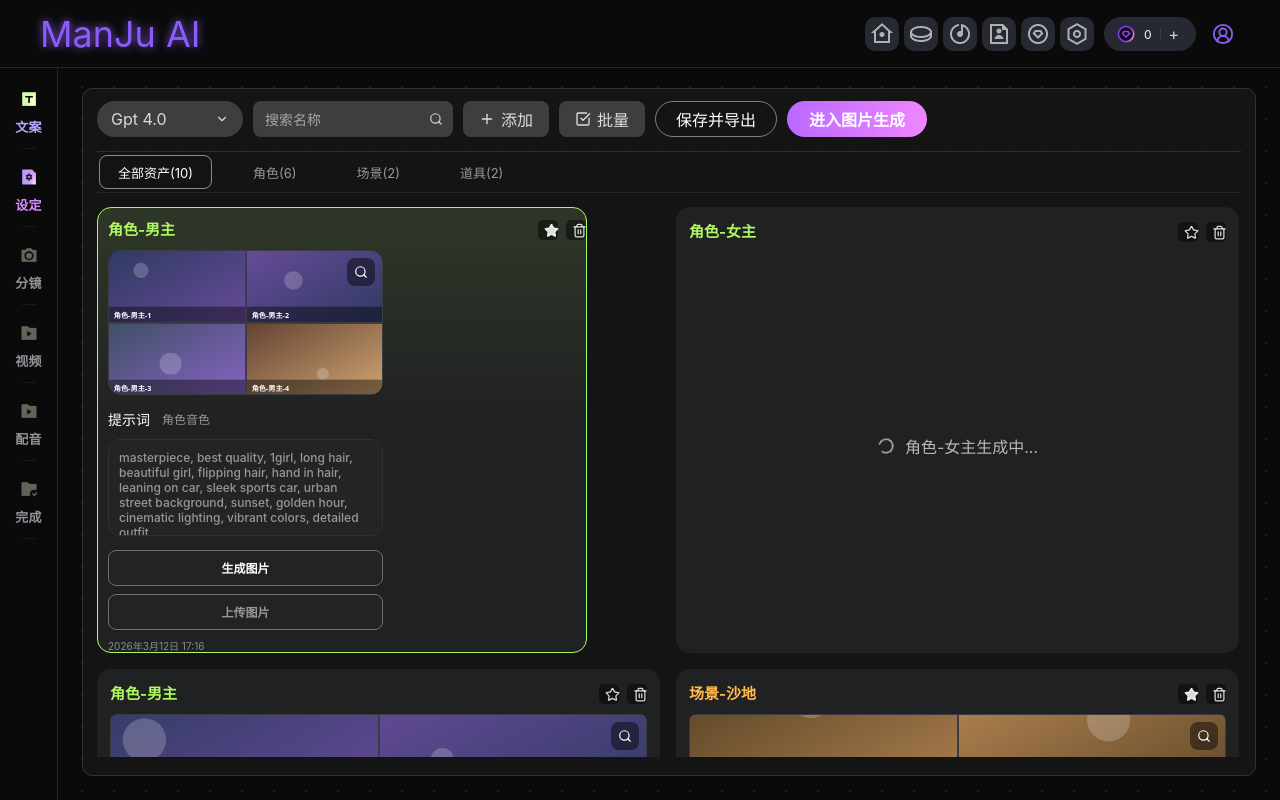
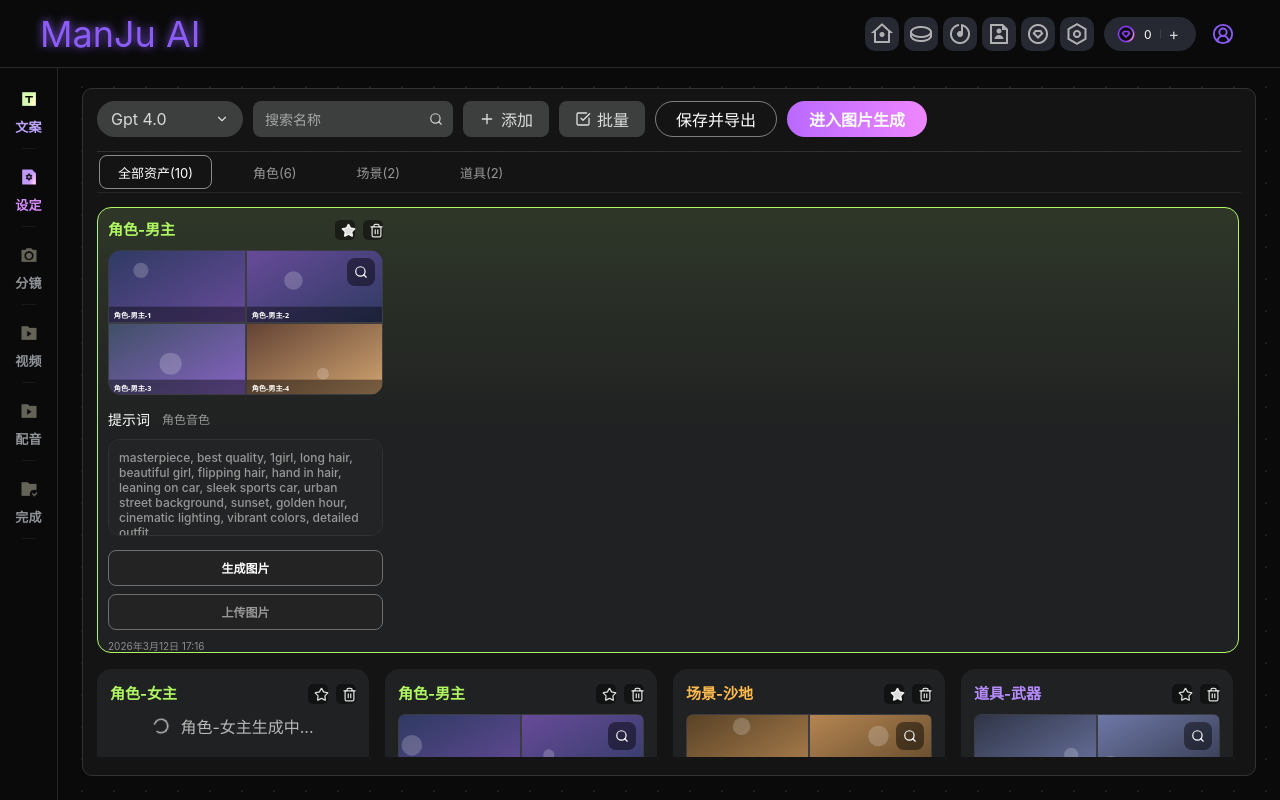
Before and after one commit to MGLXvv/ManJu-AI, a Vue app: page /projects/1/editor/settings in a window 1280 px wide. Built offline with nearby package versions, Linux system fonts and the light colour scheme.

Commit message:
设定页效果优化

```diff
--- a/src/components/editor/setting/AssetCard.vue
+++ b/src/components/editor/setting/AssetCard.vue
@@ -12,6 +12,7 @@
     @click="$emit('select', asset.id)"
   >
     <div class="asset-card__base">
+      <div v-if="asset.status === 'generating'" class="asset-card__main">
         <header class="asset-card__header">
           <h3 class="asset-card__title">{{ asset.title }}</h3>
 
@@ -25,10 +26,24 @@
           </div>
         </header>
 
-      <AssetGeneratingCard v-if="asset.status === 'generating'" :label="`${asset.title}生成中...`" />
+        <AssetGeneratingCard :label="`${asset.title}生成中...`" />
+      </div>
 
       <div v-else class="asset-card__content">
         <div class="asset-card__main">
+          <header class="asset-card__header">
+            <h3 class="asset-card__title">{{ asset.title }}</h3>
+
+            <div class="asset-card__actions">
+              <button type="button" aria-label="收藏" @click.stop="$emit('favorite', asset.id)">
+                <Star :size="15" :fill="asset.favorite ? 'currentColor' : 'none'" />
+              </button>
+              <button type="button" aria-label="删除" @click.stop="$emit('delete', asset.id)">
+                <Trash2 :size="15" />
+              </button>
+            </div>
+          </header>
+
           <AssetImageStrip :images="displayImages" @preview="$emit('preview', asset)" />
 
           <AssetContentTabs v-if="isCharacter" v-model="activePanel" />
--- a/src/components/editor/setting/AssetGrid.vue
+++ b/src/components/editor/setting/AssetGrid.vue
@@ -1,12 +1,16 @@
 <template>
   <div class="asset-grid-wrap">
-    <div class="asset-grid">
+    <div class="asset-grid" :class="{ 'asset-grid--has-expanded': hasExpandedAsset }">
       <AssetCard
         v-for="asset in assets"
         :key="asset.id"
         :asset="asset"
         :is-selected="asset.id === selectedAssetId && asset.status !== 'generating'"
-        :is-expanded="asset.id === selectedAssetId && asset.status !== 'generating'"
+        :is-expanded="
+          asset.id === selectedAssetId &&
+          asset.type === 'character' &&
+          asset.status !== 'generating'
+        "
         @generate="$emit('generate', $event)"
         @upload="$emit('upload', $event)"
         @select-candidate="$emit('select-candidate', $event)"
@@ -21,13 +25,24 @@
 </template>
 
 <script setup lang="ts">
+import { computed } from 'vue'
 import AssetCard from './AssetCard.vue'
 import type { SettingAsset } from '@/types/settingAsset'
 
-defineProps<{
+const props = defineProps<{
   assets: SettingAsset[]
   selectedAssetId: string
 }>()
+
+const hasExpandedAsset = computed(() => {
+  return props.assets.some((asset) => {
+    return (
+      asset.id === props.selectedAssetId &&
+      asset.type === 'character' &&
+      asset.status !== 'generating'
+    )
+  })
+})
 
 defineEmits<{
   (e: 'generate', id: string): void
--- a/src/styles/pages/setting-step.scss
+++ b/src/styles/pages/setting-step.scss
@@ -1,4 +1,11 @@
 .setting-step {
+  --asset-card-width: 330px;
+  --asset-card-width-compact: 292px;
+  --asset-card-width-expanded: 514px;
+  --asset-expanded-main-width: 275px;
+  --asset-expanded-candidates-width: 170px;
+  --asset-expanded-gap: 14px;
+
   position: relative;
   height: 100%;
   min-height: 0;
@@ -162,16 +169,17 @@
 }
 
 .asset-grid {
-  display: grid;
-  grid-template-columns: repeat(5, minmax(0, 1fr));
+  display: flex;
+  flex-wrap: wrap;
   gap: 16px;
-  align-items: start;
+  align-items: flex-start;
 }
 
 .asset-card {
+  flex: 0 0 var(--asset-card-width);
+  width: var(--asset-card-width);
   position: relative;
   box-sizing: border-box;
-  width: auto;
   min-width: 0;
   height: 446px;
   min-height: 446px;
@@ -182,6 +190,16 @@
   background: transparent;
   overflow: visible;
   cursor: pointer;
+  transition:
+    flex-basis 0.2s ease,
+    width 0.2s ease,
+    border-color 0.2s ease,
+    background 0.2s ease;
+}
+
+.asset-grid--has-expanded .asset-card:not(.is-expanded) {
+  flex-basis: var(--asset-card-width-compact);
+  width: var(--asset-card-width-compact);
 }
 
 .asset-card__header {
@@ -249,17 +267,19 @@
 }
 
 .asset-card.is-expanded {
-  grid-column: span 2;
-  width: auto;
+  flex: 0 0 var(--asset-card-width-expanded);
+  width: var(--asset-card-width-expanded);
   height: 446px;
   min-height: 446px;
-  justify-self: start;
+  max-height: 446px;
+  justify-self: auto;
 }
 
 .asset-card.is-expanded .asset-card__base {
-  width: 490px;
-  max-width: 100%;
-  padding: 10px 0 10px 10px;
+  width: 100%;
+  height: 100%;
+  padding: 10px;
+  overflow: hidden;
 }
 
 .asset-card--character.is-selected .asset-card__base {
@@ -284,9 +304,9 @@
 }
 
 .asset-card__content {
-  display: grid;
-  grid-template-columns: minmax(0, 1fr);
-  gap: 10px;
+  display: block;
+  width: 100%;
+  height: calc(100% - 32px);
   min-width: 0;
 }
 
@@ -295,31 +315,31 @@
 }
 
 .asset-card.is-expanded .asset-card__content {
-  grid-template-columns: 275px 194px;
-  gap: 0;
-  height: calc(100% - 32px);
-  width: 479px;
-  max-width: 100%;
-  justify-content: start;
+  display: grid;
+  grid-template-columns: var(--asset-expanded-main-width) var(--asset-expanded-candidates-width);
+  gap: var(--asset-expanded-gap);
+  width: 100%;
+  height: 100%;
+  min-width: 0;
 }
 
 .asset-card.is-expanded .asset-card__main {
-  width: 275px;
-  min-width: 275px;
-  max-width: 275px;
+  width: var(--asset-expanded-main-width);
+  min-width: var(--asset-expanded-main-width);
+  max-width: var(--asset-expanded-main-width);
 }
 
 .asset-card.is-expanded .asset-image-strip {
-  width: 275px;
+  width: var(--asset-expanded-main-width);
   height: 145px;
   border-radius: 14px;
 }
 
 .asset-card.is-expanded .asset-prompt-panel,
 .asset-card.is-expanded .asset-voice-panel {
-  width: 275px;
-  min-width: 275px;
-  max-width: 275px;
+  width: var(--asset-expanded-main-width);
+  min-width: var(--asset-expanded-main-width);
+  max-width: var(--asset-expanded-main-width);
 }
 
 .asset-card.is-expanded .asset-prompt-panel__textarea {
@@ -335,7 +355,7 @@
 }
 
 .asset-card.is-expanded .asset-action-buttons {
-  width: 275px;
+  width: var(--asset-expanded-main-width);
   margin-top: 10px;
 }
 
@@ -351,6 +371,13 @@
 
 .asset-card.is-expanded .asset-action-buttons button:last-child {
   color: #979797;
+}
+
+.asset-card:not(.is-expanded) .asset-image-strip,
+.asset-card:not(.is-expanded) .asset-prompt-panel,
+.asset-card:not(.is-expanded) .asset-voice-panel,
+.asset-card:not(.is-expanded) .asset-action-buttons {
+  width: 100%;
 }
 
 .asset-card__single-label {
@@ -586,13 +613,12 @@
 .asset-candidate-list {
   box-sizing: border-box;
   display: block;
-  gap: 8px;
   width: 100%;
   height: 100%;
-  max-height: 100%;
+  max-height: none;
   overflow-y: auto;
   overflow-x: hidden;
-  padding: 0 0 2px;
+  padding: 0;
   -ms-overflow-style: none;
   scrollbar-width: none;
 }
@@ -605,11 +631,11 @@
 .asset-candidate-list__item {
   display: block;
   position: relative;
-  width: 169px;
-  min-width: 169px;
-  max-width: 169px;
-  height: 90px;
-  margin: 0 auto 8px;
+  width: 100%;
+  min-width: 0;
+  max-width: none;
+  height: 72px;
+  margin: 0 0 8px;
   padding: 0;
   border: 1px solid transparent;
   border-radius: 8px;
@@ -647,12 +673,12 @@
 
 .asset-card__candidates {
   box-sizing: border-box;
-  width: 194px;
-  min-width: 194px;
-  max-width: 194px;
+  width: var(--asset-expanded-candidates-width);
+  min-width: var(--asset-expanded-candidates-width);
+  max-width: var(--asset-expanded-candidates-width);
   height: 100%;
-  min-height: 100%;
-  padding: 10px 12px 0;
+  min-height: 0;
+  padding: 10px 12px 8px;
   border-left: 1px solid #323232;
   border-radius: 0 14px 14px 0;
   background: #0a0a0b;
@@ -881,12 +907,19 @@
 }
 
 @media (max-width: 1600px) {
+  .setting-step {
+    --asset-card-width: 300px;
+    --asset-card-width-compact: 272px;
+    --asset-card-width-expanded: 484px;
+  }
+
   .setting-workbench {
     padding-inline: 14px;
   }
 
-  .asset-grid {
-    grid-template-columns: repeat(4, minmax(0, 1fr));
+  .asset-card {
+    flex-basis: var(--asset-card-width);
+    width: var(--asset-card-width);
   }
 }
 
@@ -903,12 +936,14 @@
     display: none;
   }
 
-  .asset-grid {
-    grid-template-columns: repeat(2, minmax(0, 1fr));
+  .asset-card {
+    flex: 0 0 calc(50% - 8px);
+    width: calc(50% - 8px);
   }
 
   .asset-card.is-expanded {
-    grid-column: span 1;
+    flex: 0 0 100%;
+    width: 100%;
   }
 
   .asset-card__candidates {
```
Lines whose indentation alone changed are shown as unchanged.
